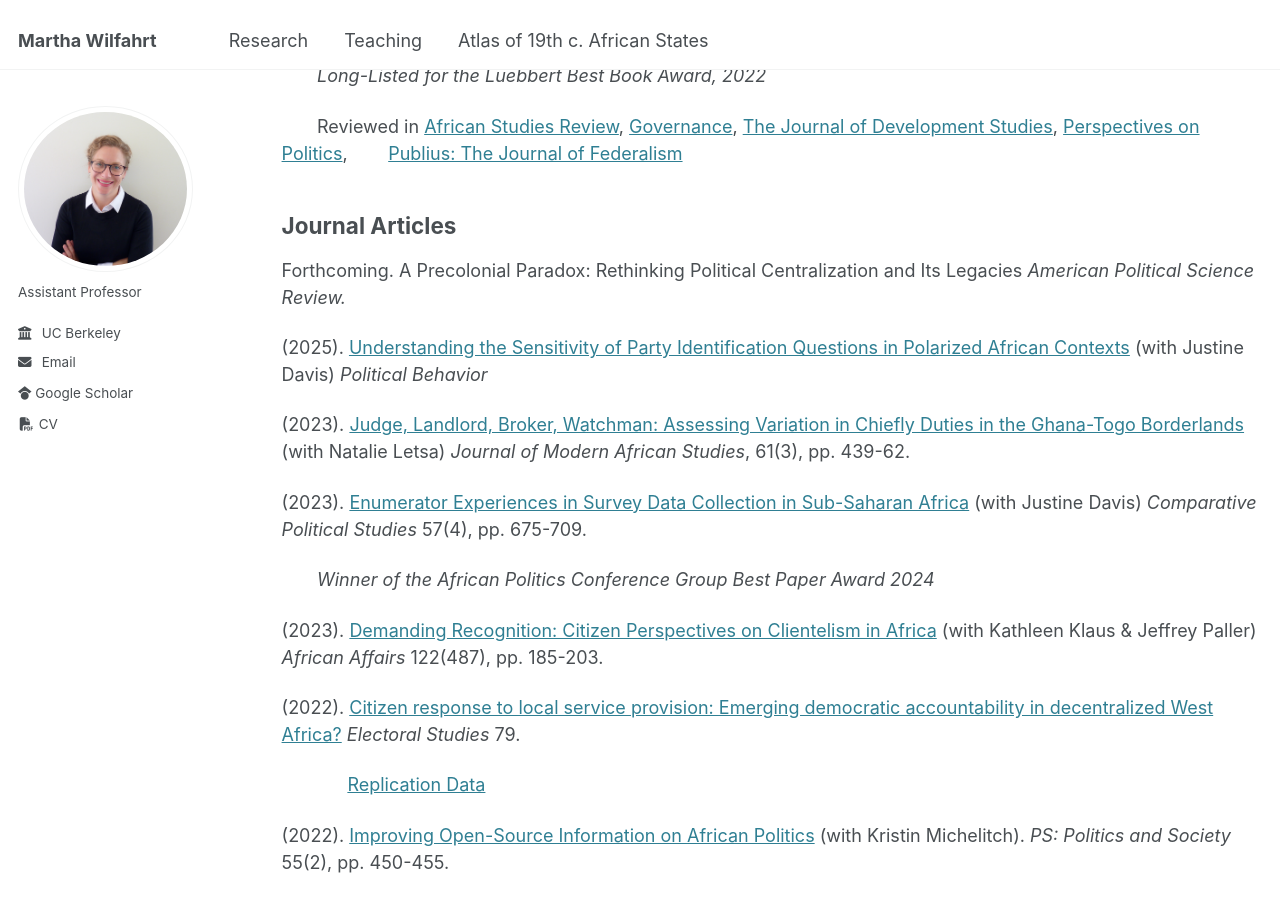
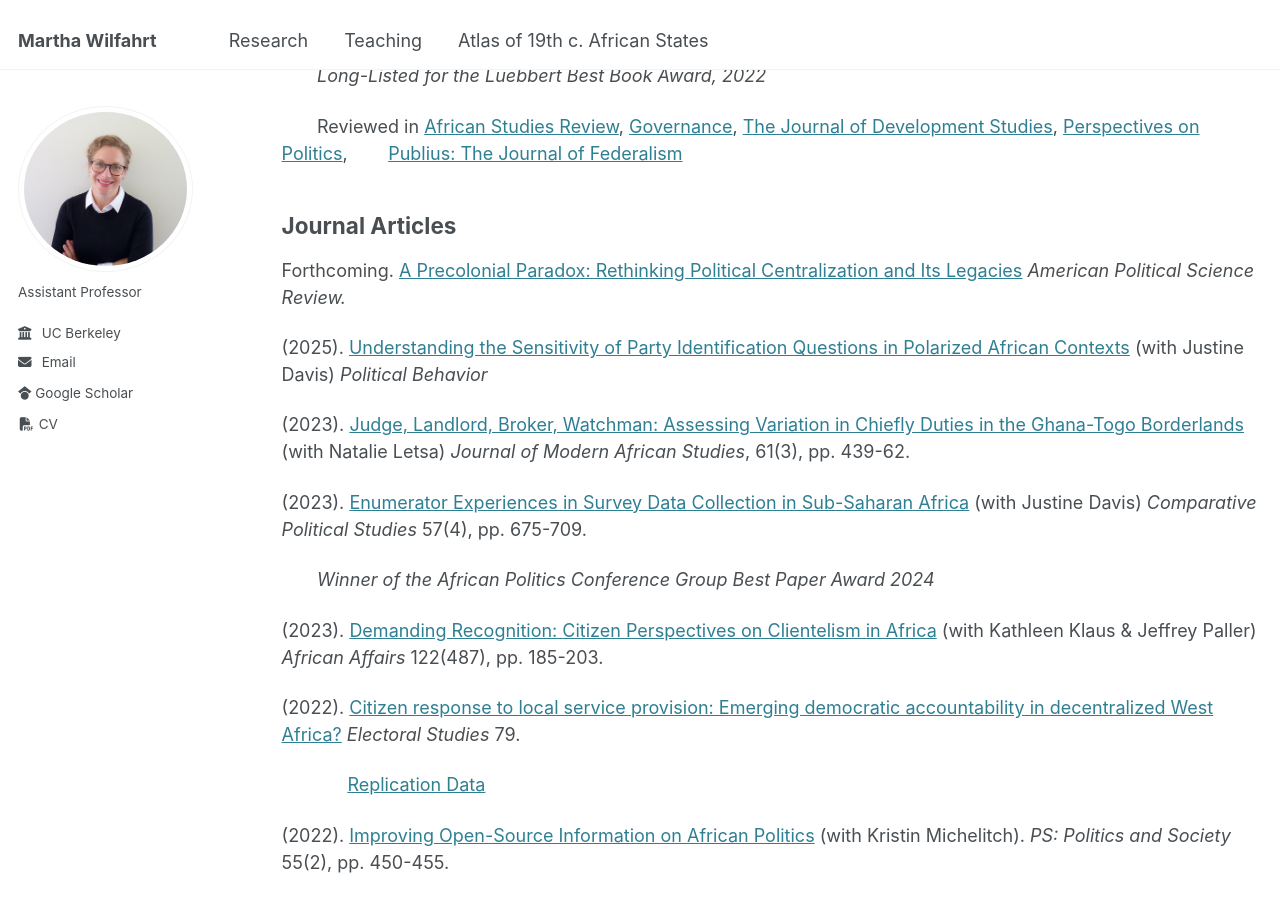
Before and after one commit to martha-wilfahrt/martha-wilfahrt.github.io, a Jekyll site: the page built from _pages/research.md, in a window 1280 px wide and 900 px high, scrolled down 340 px. Built offline with Jekyll 4.4.1, drawn with Linux system fonts in a browser that asks for light colours; part of the change alters nothing that is shown.

```diff
--- a/_pages/research.md
+++ b/_pages/research.md
@@ -24,7 +24,9 @@ Book
 Journal Articles
 -------
 
-Forthcoming. A Precolonial Paradox: Rethinking Political Centralization and Its Legacies _American Political Science Review._
+Forthcoming. [A Precolonial Paradox: Rethinking Political Centralization and Its Legacies] _American Political Science Review._
+
+[A Precolonial Paradox: Rethinking Political Centralization and Its Legacies]: https://doi.org/10.1017/S0003055425101044
 
 (2025). [Understanding the Sensitivity of Party Identification Questions in Polarized African Contexts][] (with Justine Davis) _Political Behavior_
 
```
